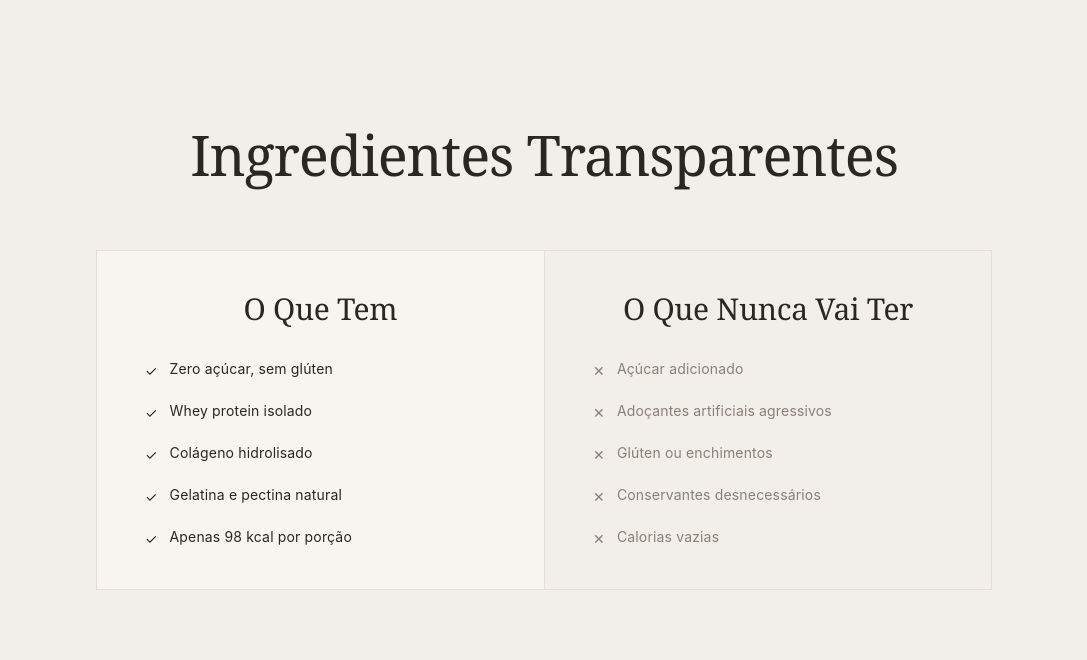
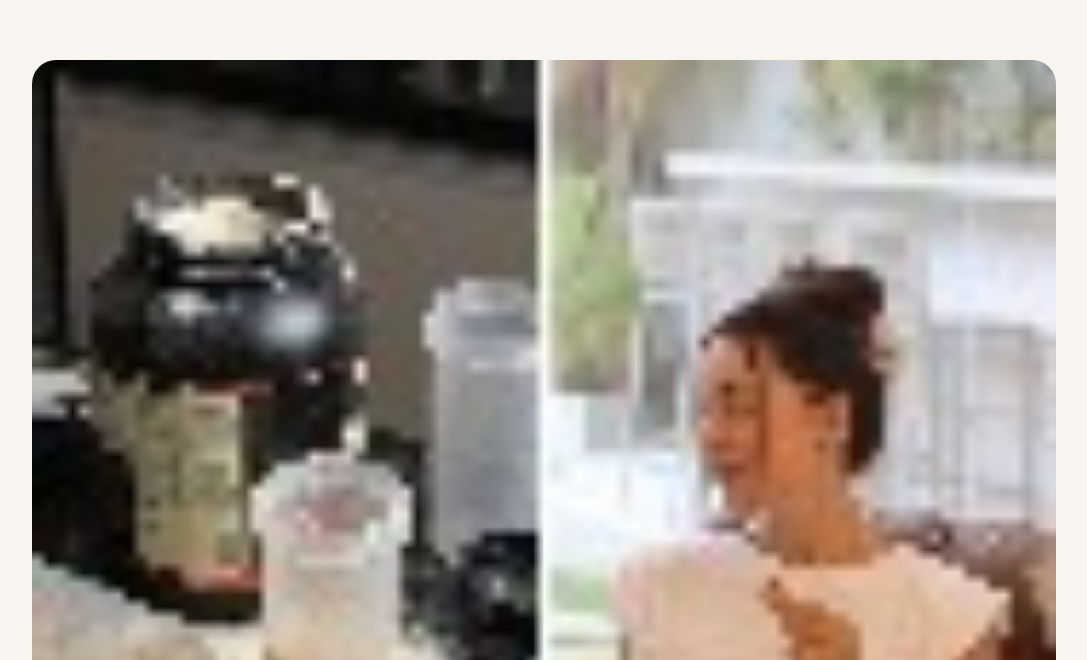
Before and after one commit to Marcosvieirabsb/sales-boost-art, a React (Vite) app: page / in a window 1280 px wide. Shown: the part 4300-4960 px from the top of the page, without its empty margins (96-1183 px from the left). Built offline with nearby package versions, Linux system fonts and the light colour scheme; the HTML template or start-up script is replaced by a standard one.

Commit message:
Add AYNA vs Whey section

```diff
--- a/src/pages/Index.tsx
+++ b/src/pages/Index.tsx
@@ -3,6 +3,7 @@ import PainSection from "@/components/PainSection";
 import ProductSection from "@/components/ProductSection";
 import BenefitsSection from "@/components/BenefitsSection";
 import ComparisonSection from "@/components/ComparisonSection";
+import ComparisonImageSection from "@/components/ComparisonImageSection";
 import WhatsInsideSection from "@/components/WhatsInsideSection";
 import HowToUseSection from "@/components/HowToUseSection";
 import TestimonialsSection from "@/components/TestimonialsSection";
@@ -18,6 +19,7 @@ const Index = () => {
       <ProductSection />
       <BenefitsSection />
       <ComparisonSection />
+      <ComparisonImageSection />
       <WhatsInsideSection />
       <HowToUseSection />
       <TestimonialsSection />
```
